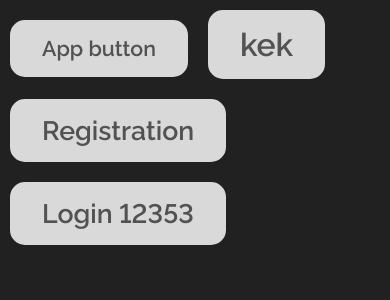
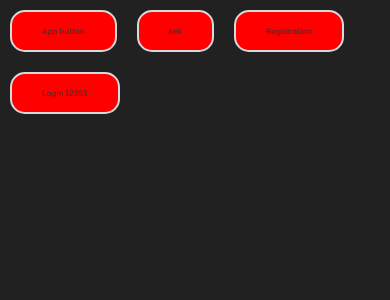
Before and after one commit to YarLama/tutorial-social-network, a React app in the folder front/: page / in a window 390 px wide. Shown: the top 300 px of the page. Built offline with nearby package versions, Linux system fonts and the light colour scheme.

Commit message:
update: add mobile style for future

```diff
--- a/front/src/UI/Button/styles/style.scss
+++ b/front/src/UI/Button/styles/style.scss
@@ -1,14 +1,9 @@
-@import '../../styles_extension/colors.scss';
-
-$test : true;
-
-body{
-    background-color: $color_major_background;
-}
+@import '../../styles_extension/_colors.scss';
+@import '../../styles_extension/_variables.scss';
+@import '../../styles_extension/_breakpoints.scss';
 
 .btn {
     color: $color_button_font;
-    background-color: $color_button_background;
     border: 2px solid $color_button_background;
     border-radius: 15px;
     margin: 10px;
@@ -26,16 +21,14 @@ body{
         border: 2px solid $color_button_background;
     }
 
+    @include mobile {
+        background-color: red;
+        font-size: 6pt;
+
+        &:hover {
+            color: red;
+            background-color: blue;
+            border: 2px solid $color_button_background;
+        }
+    };
 }
-
-.btn-m {
-    font-size: 20pt;
-}
-
-.btn-l {
-    font-size: 24pt;
-}
-
-.btn-s {
-    font-size: 16pt;
-}
--- /dev/null
+++ b/front/src/UI/styles_extension/_breakpoints.scss
@@ -0,0 +1,5 @@
+$xs: 0px;
+$sm: 480px;
+$md: 768px;
+$lg: 1024px;
+$xl: 1200px;
--- /dev/null
+++ b/front/src/UI/styles_extension/_variables.scss
@@ -0,0 +1,7 @@
+@import 'breakpoints.scss';
+
+@mixin mobile () {
+    @media screen and (max-width: $md) {
+        @content;
+    };
+}
```
Also changed, not shown: front/src/UI/styles_extension/_colors.scss (renamed from front/src/UI/styles_extension/colors.scss).
